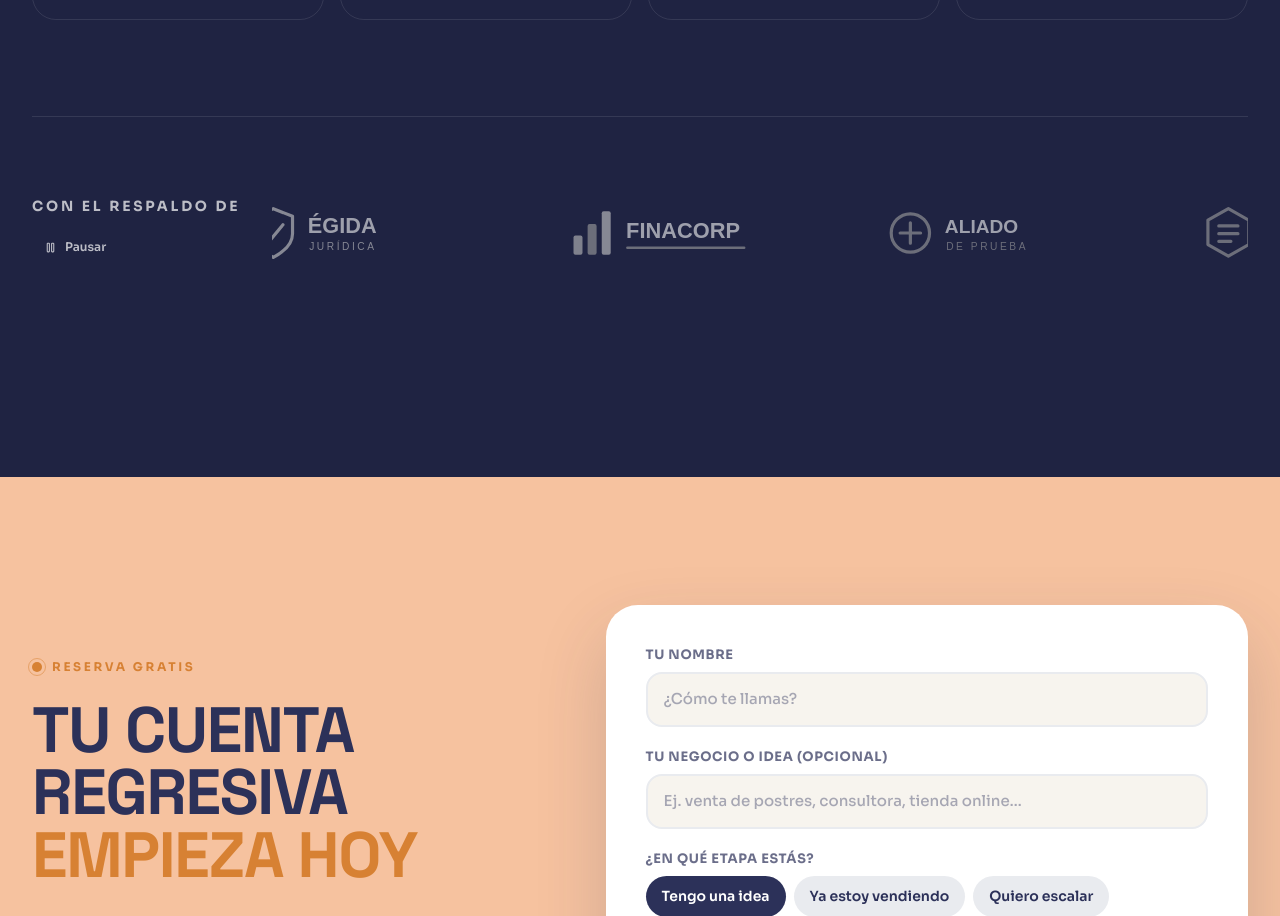
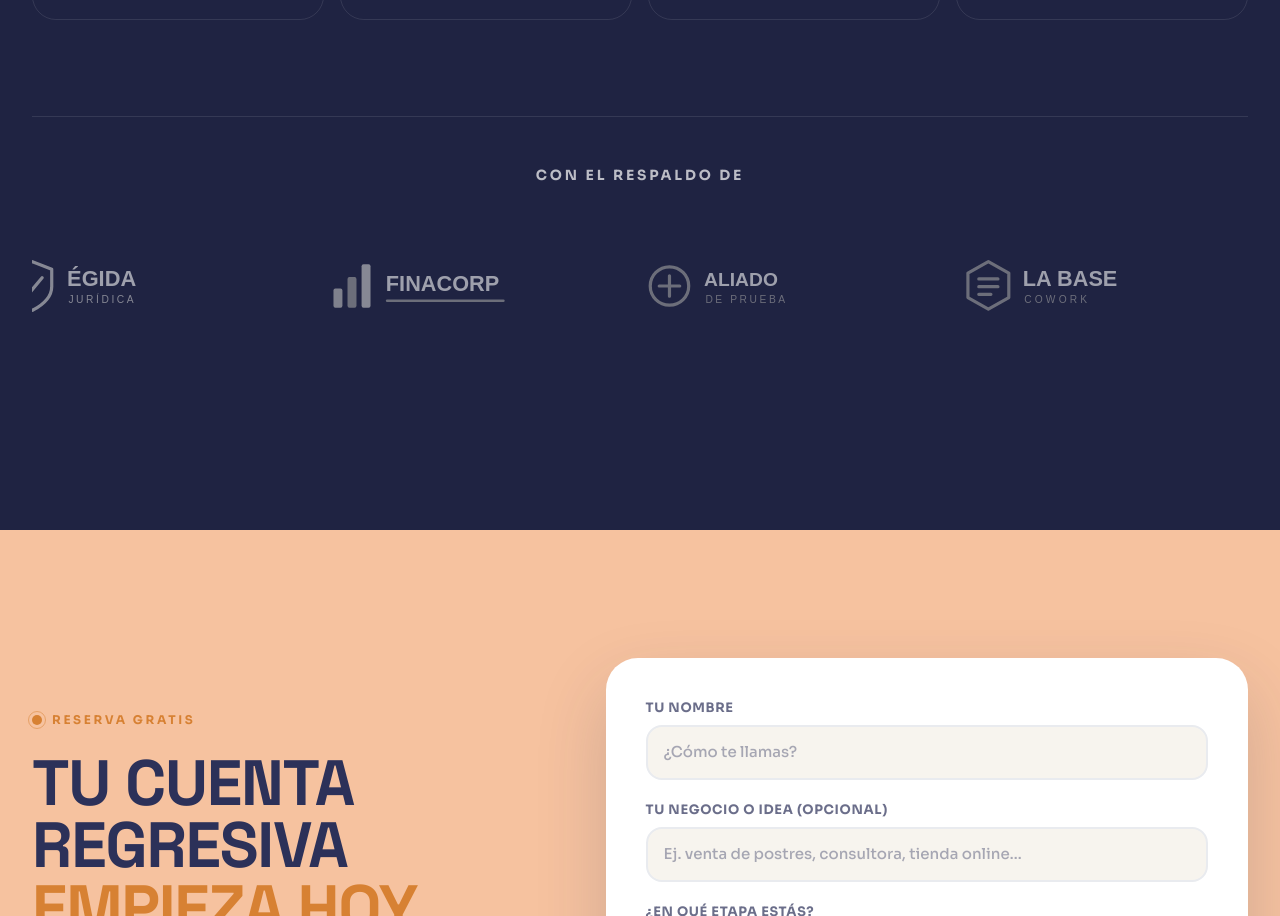
Before and after one commit to johnoc-lab/impulso-cero-academy-copia, a React (Vite) app: page / in a window 1280 px wide. Shown: the part 6381-7297 px from the top of the page. Built offline with nearby package versions, Linux system fonts and the light colour scheme.

Commit message:
marcas que nos apoyan cambio

```diff
--- a/src/App.tsx
+++ b/src/App.tsx
@@ -27,8 +27,6 @@ import {
   X,
   Target,
   Eye,
-  Pause,
-  Play,
 } from 'lucide-react';
 import Intro from './Intro';
 import { Orbits, Kicker } from './Orbits';
@@ -1008,32 +1006,19 @@ function Nosotros() {
 function AliadosMarquee({ aliados }: { aliados: Aliado[] }) {
   const reduceMotion = useReducedMotion();
   const x = useMotionValue('0%');
-  const animation = useRef<ReturnType<typeof animate> | null>(null);
-  const [paused, setPaused] = useState(false);
-  const [hovered, setHovered] = useState(false);
-  const [focused, setFocused] = useState(false);
   const canAnimate = aliados.length > 1 && !reduceMotion;
 
   useEffect(() => {
     x.set('0%');
     if (!canAnimate) return;
 
-    const controls = animate(x, ['0%', '-50%'], {
+    const animation = animate(x, ['0%', '-50%'], {
       duration: Math.max(18, aliados.length * 6),
       repeat: Infinity,
       ease: 'linear',
     });
-    animation.current = controls;
-    return () => {
-      controls.stop();
-      animation.current = null;
-    };
+    return () => animation.stop();
   }, [x, canAnimate, aliados.length]);
-
-  useEffect(() => {
-    if (paused || hovered || focused) animation.current?.pause();
-    else animation.current?.play();
-  }, [paused, hovered, focused, canAnimate, aliados.length]);
 
   if (aliados.length === 0) return null;
 
@@ -1041,32 +1026,10 @@ function AliadosMarquee({ aliados }: { aliados: Aliado[] }) {
     <div
       role="region"
       aria-label="Marcas que nos respaldan"
-      className="mt-20 flex min-w-0 flex-col gap-8 border-t border-white/10 py-10 md:mt-24 md:flex-row md:items-center md:py-12"
+      className="mt-20 flex w-full min-w-0 flex-col items-center gap-8 border-t border-white/10 py-10 md:mt-24 md:py-12"
     >
-      <div className="flex shrink-0 items-center justify-between gap-4 md:flex-col md:items-start md:gap-2">
-        <span className="text-[14px] font-bold uppercase tracking-[0.2em] text-white/70">Con el respaldo de</span>
-        {canAnimate && (
-          <button
-            type="button"
-            aria-label={paused ? 'Reanudar movimiento de aliados' : 'Pausar movimiento de aliados'}
-            aria-pressed={paused}
-            onClick={() => setPaused(!paused)}
-            className="inline-flex min-h-11 items-center gap-2 rounded-full px-3 text-[12px] font-semibold text-white/70 transition-colors hover:bg-white/10 hover:text-white"
-          >
-            {paused ? <Play size={13} aria-hidden="true" /> : <Pause size={13} aria-hidden="true" />}
-            {paused ? 'Reanudar' : 'Pausar'}
-          </button>
-        )}
-      </div>
-      <div
-        className="min-w-0 flex-1 overflow-hidden py-3"
-        onMouseEnter={() => setHovered(true)}
-        onMouseLeave={() => setHovered(false)}
-        onFocusCapture={() => setFocused(true)}
-        onBlurCapture={(event) => {
-          if (!event.currentTarget.contains(event.relatedTarget)) setFocused(false);
-        }}
-      >
+      <span className="w-full text-center text-[14px] font-bold uppercase tracking-[0.2em] text-white/70">Con el respaldo de</span>
+      <div className="w-full min-w-0 overflow-hidden py-3">
         <motion.div
           className={canAnimate ? 'flex w-max min-w-[200%]' : 'w-full'}
           style={{ x }}
```
